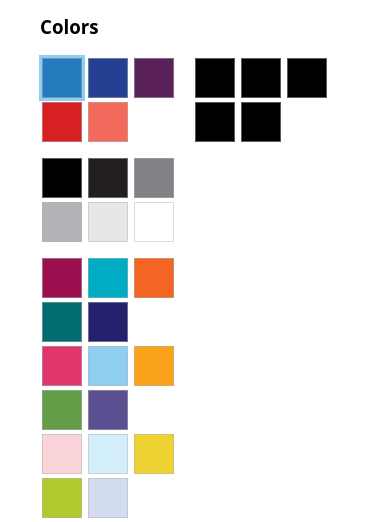
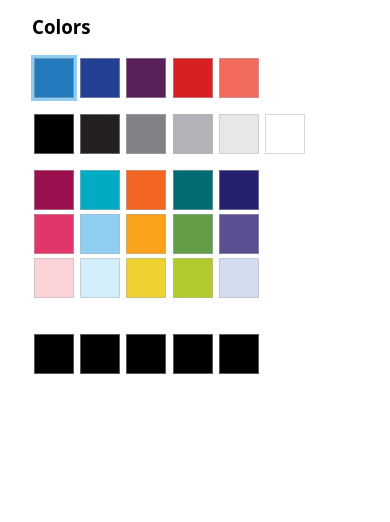
Before and after one commit to stlpublicradio/logo-animator, a website built with Parcel: page index.html in a window 390 px wide. Shown: the part 337-859 px from the top of the page. Built offline with nearby package versions, Linux system fonts and the light colour scheme.

Commit message:
:lipstick: Polish interface styles
Set constraints on the interface and configure behavior on mobile

```diff
--- a/styles/interface/_color-controls.scss
+++ b/styles/interface/_color-controls.scss
@@ -1,10 +1,18 @@
 #color-controls {
   display: flex;
+
+  @include when-mobile {
+    flex-direction: column;
+  }
 
   section {
     flex-basis: 50%;
     flex-grow: 0;
     flex-shrink: 0;
+
+    @include when-mobile {
+      margin-bottom: 2rem;
+    }
   }
 
   .color-row {
--- a/styles/interface/index.scss
+++ b/styles/interface/index.scss
@@ -1,3 +1,7 @@
+@mixin when-mobile {
+  @media (max-width: 560px) { @content; }
+}
+
 @import 'color-controls';
 @import 'logo-form-controls';
 @import 'preview';
@@ -9,3 +13,9 @@ button {
 button.active {
   box-shadow: 0 0 0 3px #90cef1;
 }
+
+figure.controls {
+  margin: 0 auto;
+  padding: 0 2rem;
+  max-width: 700px;
+}
```
